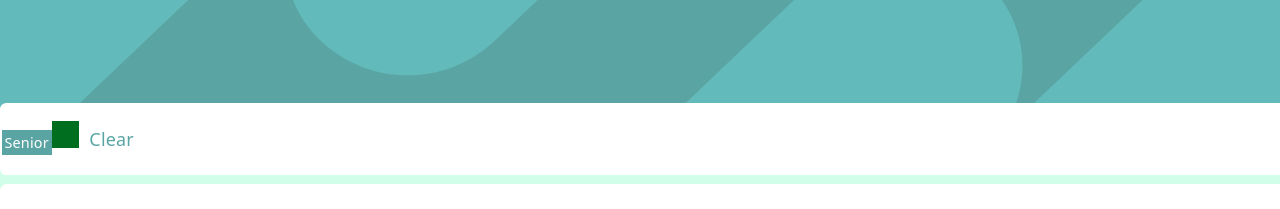
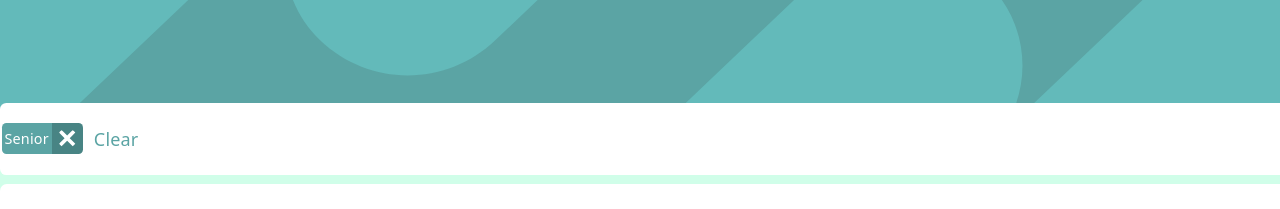
Before and after one commit to raslarly/enes-jobbing-listing, a React (Vite) app: page / in a window 1280 px wide. Both pictures are taken after a click on the button "Senior". Shown: the top 209 px of the page. Built offline with nearby package versions, Linux system fonts and the light colour scheme.

Commit message:
I'm done with X!

```diff
--- a/src/App.tsx
+++ b/src/App.tsx
@@ -115,18 +115,21 @@ function App() {
         {filters.length > 0 && (
           <div className=" -mt-[2rem] min-h-[4rem]  max-w-[1360px] bg-white p-[0.5] rounded-[0.35rem] flex flex-row flex-wrap gap-[0.5rem] items-center filter-bar">
             {filters.map((f) => (
-              <div className=" p-[0.1rem] rounded-[0.25rem] filter" key={f}>
+              <div
+                className=" p-[0.1rem] rounded-[0.25rem] flex items-center filter"
+                key={f}
+              >
                 <span
                   className="bg-[#5ba4a4] border-none cursor-pointer p-[0.15rem] radius-[0.375rem] text-white
                 text-[0.8rem] font-family-inherit transition
-                duration[0.2s] hover:bg-[#488484]"
+                duration[0.2s] hover:bg-[#488484] rounded-tl-[0.25rem] rounded-bl-[0.25rem] "
                 >
                   {f}
                 </span>
                 <button onClick={() => removeFilter(f)}>
                   <img
                     src={IconRemove}
-                    className=" p-[0.75rem] w-4 h-4 bg-[#006e1f]"
+                    className=" p-[0.4rem] rounded-br-[0.25rem] rounded-tr-[0.25rem] w-7 h-7 bg-[#488484]"
                   />
                 </button>
               </div>
```
